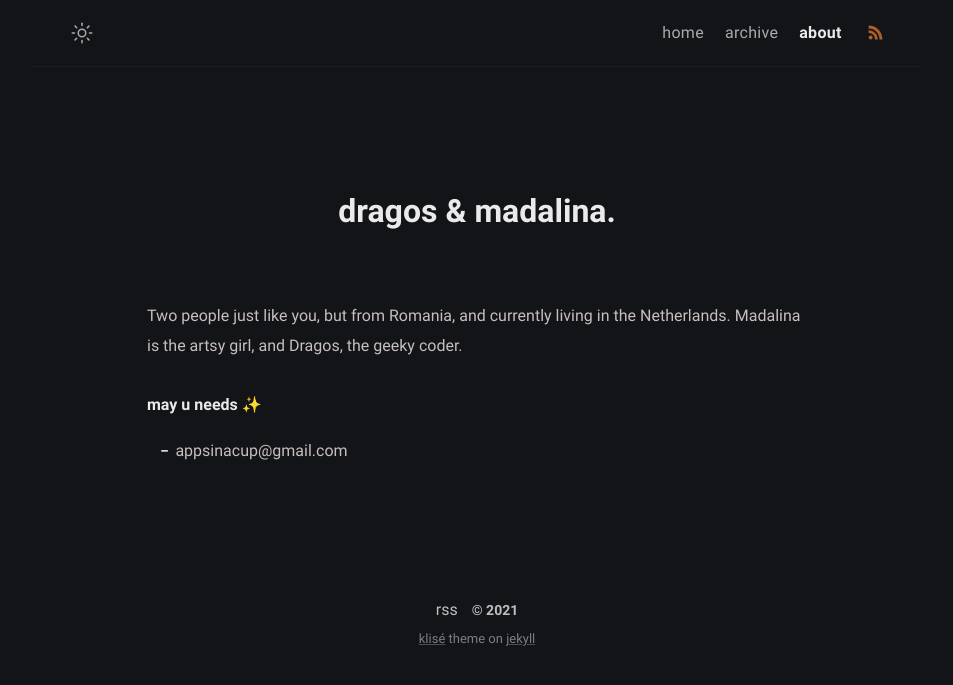
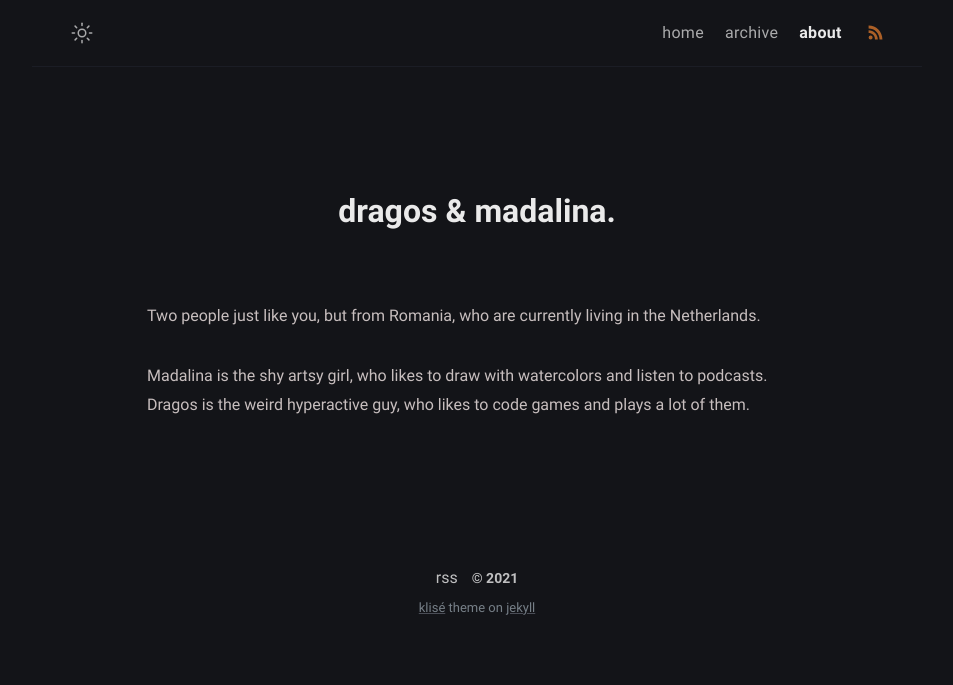
Before and after one commit to Ughuuu/ughuuu.github.io, a Jekyll site: the page built from about.md, in a window 1280 px wide. Shown: the top 685 px of the page, without its empty margins (163-1116 px from the left). Built offline with Jekyll 4.4.1, drawn with Linux system fonts in a browser that asks for light colours.

Commit message:
update more

```diff
--- a/about.md
+++ b/about.md
@@ -2,12 +2,11 @@
 title: dragos & madalina
 permalink: /about/
 layout: page
-excerpt: Hey hey. We are two people just like you, but from Romania. Madalina is the artsy girl, and Dragos, the geeky coder.
+excerpt: Two people just like you, but from Romania, who are currently living in the Netherlands.
 comments: false
 ---
 
-Two people just like you, but from Romania, and currently living in the Netherlands. Madalina is the artsy girl, and Dragos, the geeky coder.
+Two people just like you, but from Romania, who are currently living in the Netherlands.
 
-**may u needs ✨**
-
-- {{ site.author.email }}
+Madalina is the shy artsy girl, who likes to draw with watercolors and listen to podcasts.
+Dragos is the weird hyperactive guy, who likes to code games and plays a lot of them.
```
Also changed, not shown: _posts/how-this-site-was-made/2021-02-26-how-this-site-was-made.md (+3 -1 lines).
